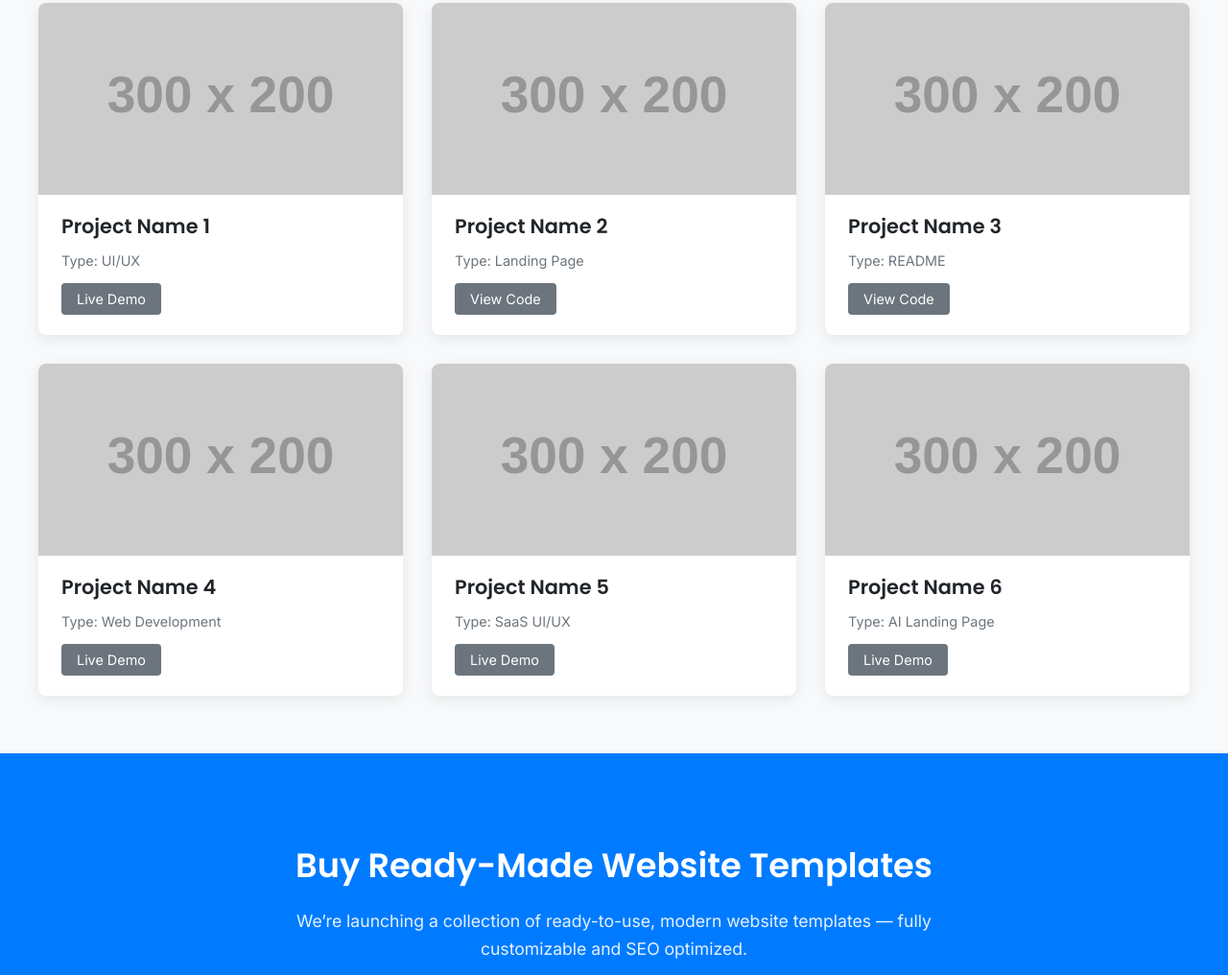
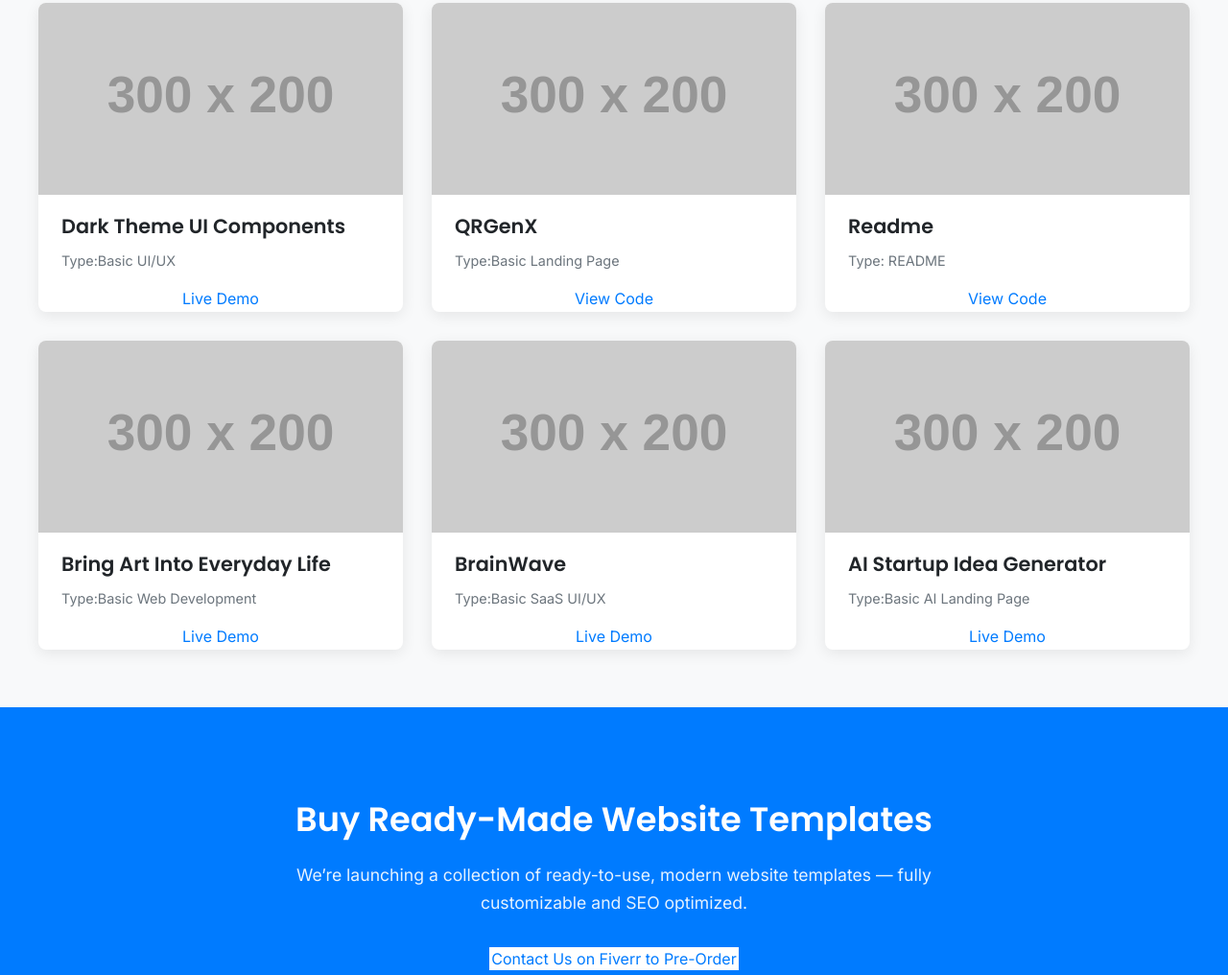
Before and after one commit to buildwithtools09/ku-solution, a plain HTML site: page index.html in a window 1280 px wide. Shown: the part 2505-3521 px from the top of the page at 96% size. Drawn offline with Linux system fonts and the light colour scheme; placeholder pictures from the web are drawn by us; a web font is replaced by a local one.

Commit message:
Add files via upload

```diff
--- a/index.html
+++ b/index.html
@@ -104,9 +104,9 @@
                 <!-- Placeholder 1 -->
                 <div class="portfolio-item">
                     <img src="https://via.placeholder.com/300x200?text=Project+1" alt="Project 1 Placeholder">
-                    <h3>Project Name 1</h3>
-                    <p>Type: UI/UX</p>
-                    <div class="portfolio-links">
+                    <h3>Dark Theme UI Components</h3>
+                    <p>Type:Basic UI/UX</p>
+                    <div class="https://buildwithtools09.github.io/ui-ux/">
                         <!-- <a href="#" target="_blank">GitHub</a> -->
                         <a href="#" target="_blank" class="btn">Live Demo</a>
                     </div>
@@ -114,9 +114,9 @@
                 <!-- Placeholder 2 -->
                 <div class="portfolio-item">
                     <img src="https://via.placeholder.com/300x200?text=Project+2" alt="Project 2 Placeholder">
-                    <h3>Project Name 2</h3>
-                    <p>Type: Landing Page</p>
-                    <div class="portfolio-links">
+                    <h3>QRGenX</h3>
+                    <p>Type:Basic Landing Page</p>
+                    <div class="https://buildwithtools09.github.io/landing/">
                         <a href="#" target="_blank" class="btn">View Code</a>
                         <!-- <a href="#" target="_blank">Live Demo</a> -->
                     </div>
@@ -124,36 +124,36 @@
                 <!-- Placeholder 3 -->
                 <div class="portfolio-item">
                     <img src="https://via.placeholder.com/300x200?text=Project+3" alt="Project 3 Placeholder">
-                    <h3>Project Name 3</h3>
+                    <h3>Readme</h3>
                     <p>Type: README</p>
-                    <div class="portfolio-links">
+                    <div class="https://buildwithtools09.github.io/Readme/">
                         <a href="#" target="_blank" class="btn">View Code</a>
                     </div>
                 </div>
                 <!-- Placeholder 4 -->
                 <div class="portfolio-item">
                     <img src="https://via.placeholder.com/300x200?text=Project+4" alt="Project 4 Placeholder">
-                    <h3>Project Name 4</h3>
-                    <p>Type: Web Development</p>
-                    <div class="portfolio-links">
+                    <h3>Bring Art Into Everyday Life</h3>
+                    <p>Type:Basic Web Development</p>
+                    <div class="https://buildwithtools09.github.io/web-development/">
                         <a href="#" target="_blank" class="btn">Live Demo</a>
                     </div>
                 </div>
                 <!-- Placeholder 5 -->
                 <div class="portfolio-item">
                     <img src="https://via.placeholder.com/300x200?text=Project+5" alt="Project 5 Placeholder">
-                    <h3>Project Name 5</h3>
-                    <p>Type: SaaS UI/UX</p>
-                    <div class="portfolio-links">
+                    <h3>BrainWave</h3>
+                    <p>Type:Basic SaaS UI/UX</p>
+                    <div class="https://buildwithtools09.github.io/saas-ui-ux/">
                         <a href="#" target="_blank" class="btn">Live Demo</a>
                     </div>
                 </div>
                 <!-- Placeholder 6 -->
                 <div class="portfolio-item">
                     <img src="https://via.placeholder.com/300x200?text=Project+6" alt="Project 6 Placeholder">
-                    <h3>Project Name 6</h3>
-                    <p>Type: AI Landing Page</p>
-                    <div class="portfolio-links">
+                    <h3>AI Startup Idea Generator</h3>
+                    <p>Type:Basic AI Landing Page</p>
+                    <div class="https://buildwithtools09.github.io/Ai-Landing-Page/">
                         <a href="#" target="_blank" class="btn">Live Demo</a>
                     </div>
                 </div>
```
